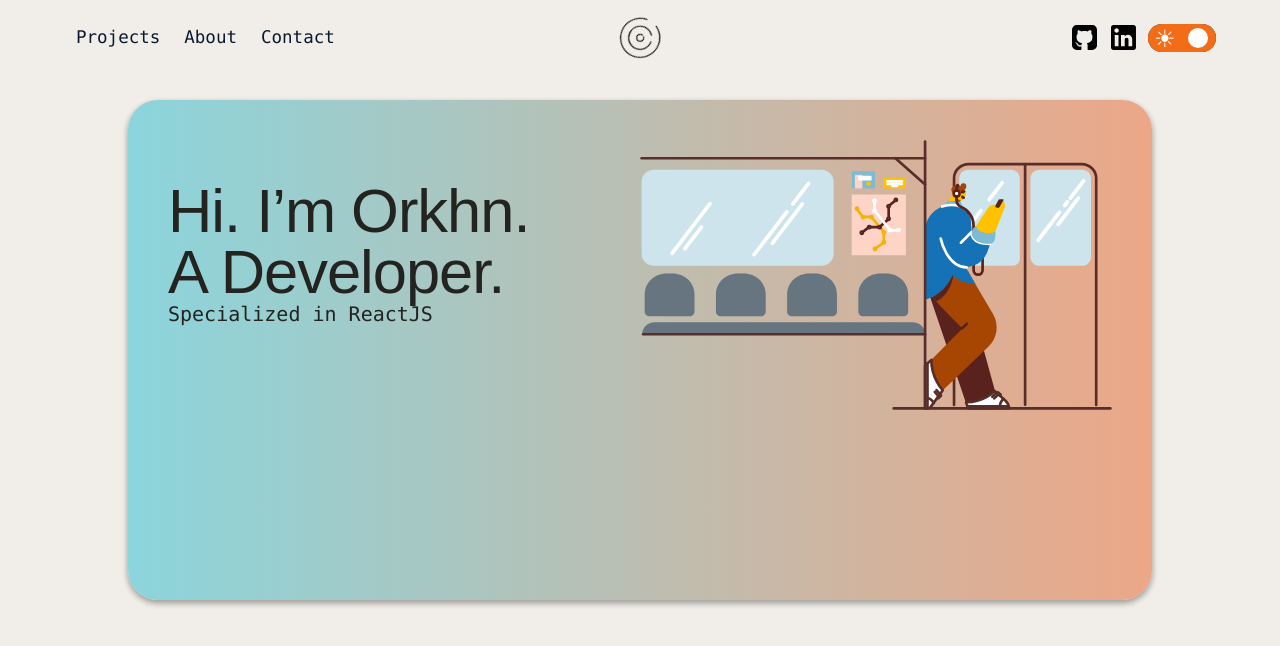
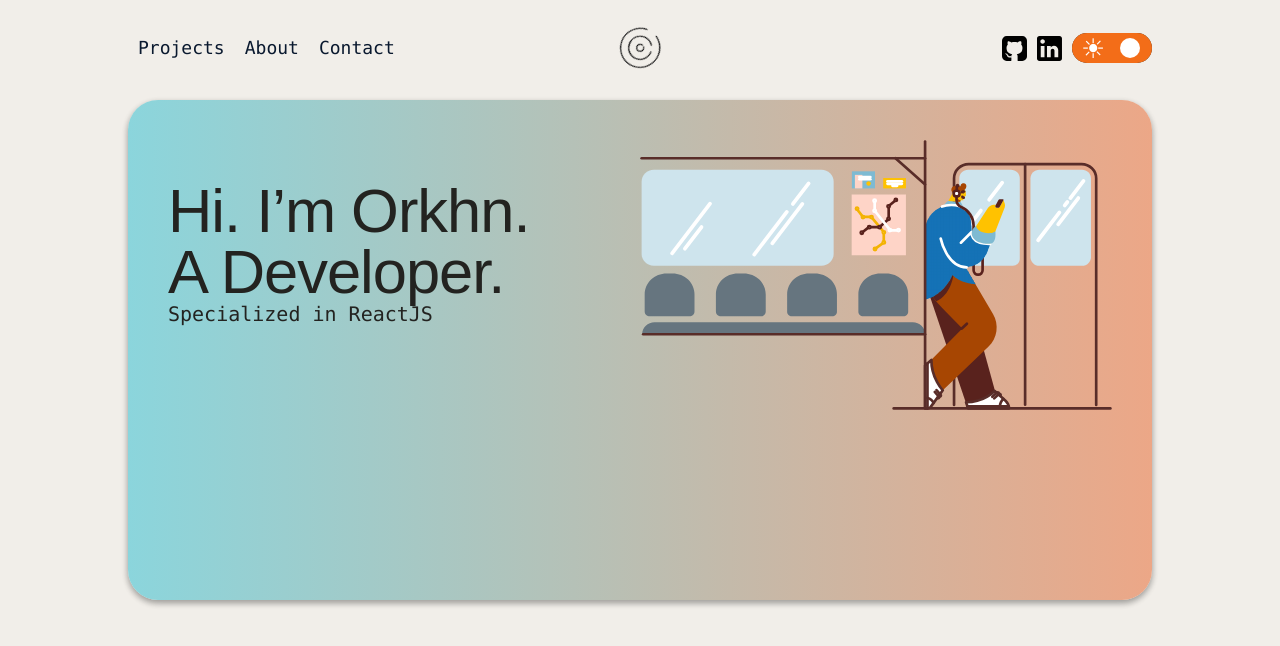
Before and after one commit to orkhn/portfolio-01, a Next.js app: page / in a window 1280 px wide. Shown: the top 646 px of the page. Built offline with nearby package versions, Linux system fonts and the light colour scheme; a web font is replaced by a local one.

Commit message:
fix themeToggler button

```diff
--- a/components/layout/header/Navbar.js
+++ b/components/layout/header/Navbar.js
@@ -1,7 +1,5 @@
 import * as styled from './navbarStyles';
-
 import ThemeToggler from './ThemeToggler';
-
 import { useRouter } from 'next/router';
 
 const Navbar = ({ themeToggler, theme, setChatBotState }) => {
@@ -10,7 +8,7 @@ const Navbar = ({ themeToggler, theme, setChatBotState }) => {
   const isHome = url === '/' ? true : false;
 
   const projectUrl = () => {
-    if (isHome) return '/project';
+    if (isHome) return '/projects';
     else if (isHome) return '#';
     else return '/';
   };
@@ -18,16 +16,18 @@ const Navbar = ({ themeToggler, theme, setChatBotState }) => {
   return (
     <styled.Navbar isHome={isHome}>
       <styled.NavList isHome={isHome}>
-        <styled.LinkWrapper onClick={() => console.log('clicked')} className="project">
+        <styled.LinkWrapper className="project">
           <styled.NavLink href={projectUrl()} className="about">
             <span>{isHome ? 'Projects' : 'Home'}</span>
           </styled.NavLink>
         </styled.LinkWrapper>
+
         <styled.LinkWrapper>
           <styled.NavLink href="/about" className="about">
             <span>About</span>
           </styled.NavLink>
         </styled.LinkWrapper>
+
         <styled.LinkWrapper onClick={() => setChatBotState('open')}>
           <styled.NavLink href="#" className="contact">
             <span>Contact</span>
--- a/components/layout/header/navbarStyles.js
+++ b/components/layout/header/navbarStyles.js
@@ -5,30 +5,28 @@ export const Navbar = styled.nav`
   width: 100%;
   position: fixed;
   z-index: 2;
-  padding-top: 2rem;
-  transition: opacity 1s;
+  padding: 3rem 0;
   background-color: ${({ theme }) => theme.primary};
 
-  ${({ isHome }) =>
-    isHome &&
-    css`
-      background-color: transparent;
-    `}
+  @media (max-width: 37.5em) {
+    padding-top: 2rem;
+  }
+`;
+
+export const NavList = styled.ul`
+  display: flex;
+  align-items: center;
+  width: 80%;
+  margin: 0 auto;
 
   @media (max-width: 37.5em) {
+    width: 90%;
     .about,
     .project,
     .contact {
       display: none;
     }
   }
-`;
-
-export const NavList = styled.ul`
-  display: flex;
-  align-items: center;
-  width: 90%;
-  margin: 0 auto;
 `;
 
 export const LinkWrapper = styled.li`
@@ -56,8 +54,8 @@ export const NavLink = styled(StyledLink)`
   display: flex;
   align-items: center;
   color: ${({ theme }) => theme.secondary};
-  font-size: 1.75rem;
-  padding: 0.5rem 1.2rem;
+  font-size: 1.8rem;
+  padding: 0.5rem 1rem;
 
   &.about,
   &.project,
--- a/components/layout/header/themeTogglerStyles.js
+++ b/components/layout/header/themeTogglerStyles.js
@@ -4,15 +4,15 @@ export const ThemeToggler = styled.div`
   .switch {
     display: inline-block;
     position: relative;
-    height: 2.8rem;
-    width: 6.8rem;
+    height: 3rem;
+    width: 8rem;
     border-radius: 10em;
     transition: all 500ms ease-in-out;
     background: var(--title-color);
 
     @media (max-width: 37.5em) {
-      height: 2.5rem;
-      width: 6rem;
+      height: 3rem;
+      width: 6.5rem;
     }
 
     & input {
@@ -28,22 +28,20 @@ export const ThemeToggler = styled.div`
       bottom: 0;
       left: 0;
       right: 0;
-      transition: 0.3s;
 
       &:before {
         position: absolute;
         content: '';
         height: 2rem;
         width: 2rem;
-        left: 0.8rem;
-        bottom: 0.4rem;
+        left: 1rem;
+        bottom: 0.5rem;
         background-color: var(--white-color);
         border-radius: 50%;
         transition: all 0.3s cubic-bezier(0.175, 0.885, 0.32, 1.275);
 
         @media (max-width: 37.5em) {
           left: 0.7rem;
-          bottom: 0.27rem;
         }
       }
       &:after {
@@ -52,37 +50,37 @@ export const ThemeToggler = styled.div`
         font-size: 2.5rem;
         height: 2.5rem;
         width: 2.2rem;
-        right: 0.5rem;
-        bottom: 0.6rem;
+        right: 0.8rem;
+        bottom: 0.8rem;
 
         color: var(--white-color);
         transition: all 0.3s cubic-bezier(0.175, 0.885, 0.32, 1.275);
 
         @media (max-width: 37.5em) {
-          font-size: 2.4rem;
-          right: 0.2rem;
-          top: -0.4rem;
+          font-size: 2.5rem;
+          right: 0.3rem;
+          bottom: 0.8rem;
         }
       }
     }
 
     & input:checked + .slider:before {
-      transform: translateX(3.2rem);
+      transform: translateX(3.8rem);
 
       @media (max-width: 37.5em) {
-        transform: translateX(2.6rem);
+        transform: translateX(3.2rem);
       }
     }
     & input:checked + .slider:after {
       content: '☀';
-      transform: translateX(-3.5rem);
-      font-size: 2.4rem;
-      bottom: 0.5rem;
+      transform: translateX(-4.1rem);
+      font-size: 2.7rem;
+      bottom: 0.8rem;
 
       @media (max-width: 37.5em) {
-        transform: translateX(-3.3rem);
+        transform: translateX(-3.4rem);
         font-size: 2.3rem;
-        top: -0.5rem;
+        bottom: 0.5rem;
       }
     }
     & input:checked + .slider {
```
Also changed, not shown: components/layout/header/Menu.js (added, +34 -0 lines), components/layout/header/menuStyles.js (added, +65 -0 lines).
